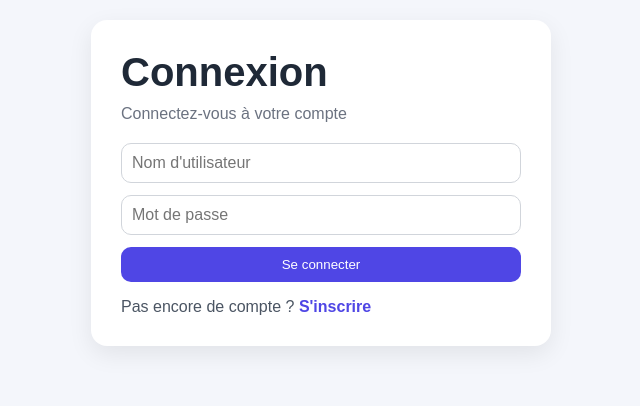
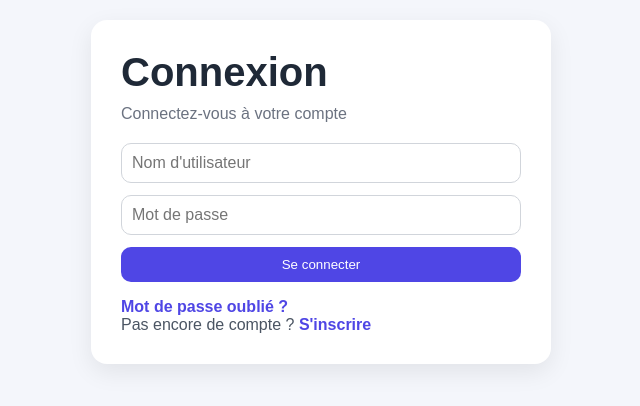
Before and after one commit to fatoumbayeseck/todo_web, a Flask app: page /login in a window 1280 px wide. Shown: the top 406 px of the page, without its empty margins (319-959 px from the left). Run offline with Flask 3, Linux system fonts and the light colour scheme; data that the repository does not hold is empty; some libraries are stand-ins or nearby versions.

Commit message:
Update login.html

```diff
--- a/templates/login.html
+++ b/templates/login.html
@@ -36,6 +36,10 @@
             </form>
 
             <p class="auth-link-text">
+                <a href="{{ url_for('forgot_password') }}">Mot de passe oublié ?</a>
+            </p>
+
+            <p class="auth-link-text">
                 Pas encore de compte ?
                 <a href="{{ url_for('register') }}">S'inscrire</a>
             </p>
```
